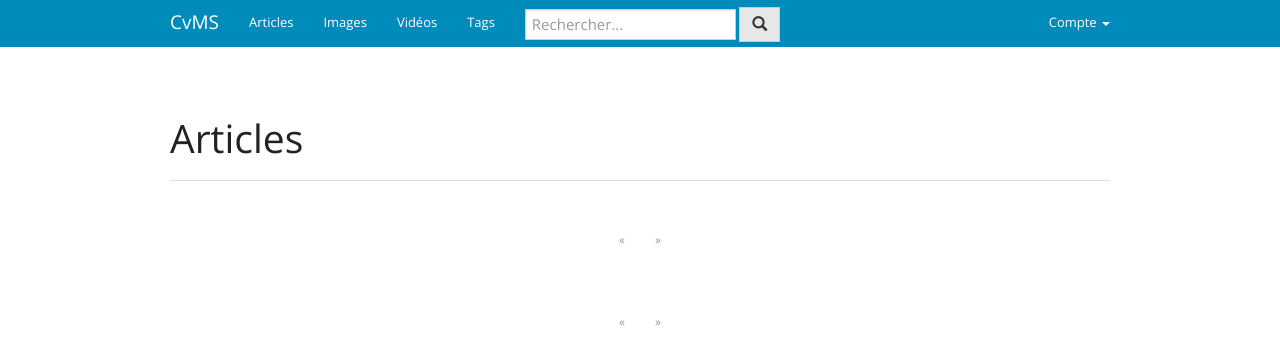
After one commit to folkrav/B65-CvMS, a Flask app: page /articles/text in a window 1280 px wide. The commit adds this page. Shown: the top 364 px of the page. Run offline with Flask 2, Linux system fonts and the light colour scheme; data that the repository does not hold is empty; some libraries are stand-ins or nearby versions; some web fonts are replaced.

Commit message:
basic article template now rendering

```diff
--- a/app/__init__.py
+++ b/app/__init__.py
@@ -16,6 +16,9 @@ misaka = Misaka()
 login = LoginManager()
 login.session_protection = 'strong'
 login.login_view = 'auth.login'
+
+# Global configuration variables
+POSTS_PER_PAGE = 10
 
 def create_app(config_name):
     """Factory method to create a CvMS app instance."""
@@ -38,5 +41,7 @@ def create_app(config_name):
     app.register_blueprint(auth_blueprint, url_prefix='/authentication')
     from app.users import users as users_blueprint
     app.register_blueprint(users_blueprint, url_prefix='/users')
+    from app.articles import articles as articles_blueprint
+    app.register_blueprint(articles_blueprint, url_prefix="/articles")
 
     return app
--- /dev/null
+++ b/app/articles/__init__.py
@@ -0,0 +1,5 @@
+from flask import Blueprint
+
+articles = Blueprint('articles', __name__)
+
+from . import views
--- /dev/null
+++ b/app/articles/views.py
@@ -0,0 +1,10 @@
+from flask import render_template, url_for, flash
+from . import articles
+from app.models import Article, ArticleStatus
+from app import POSTS_PER_PAGE
+
+
+@articles.route('/text')
+def text(page=1):
+    posts = Article.query.order_by(Article.timestamp.desc()).paginate(page, POSTS_PER_PAGE, True)
+    return render_template('articles/text.html', posts=posts)
--- a/app/models.py
+++ b/app/models.py
@@ -100,6 +100,9 @@ class ArticleStatus(db.Model):
     name = db.Column(db.String(64))
     description = db.Column(db.String(160))
 
+    DRAFT = 1
+    PUBLISHED = 2
+
 
 class ArticleCategory(db.Model):
     __tablename__ = 'article_categories'
--- /dev/null
+++ b/app/templates/articles/text.html
@@ -0,0 +1,19 @@
+{%- extends "base.html" %}
+{% from "bootstrap/pagination.html" import render_pagination %}
+
+{% block title %}CvMS - Articles{% endblock %}
+
+{% block contents %}
+{{super()}}
+<div class="page-header"><h1>Articles</h1></div>
+<div class="text-center">{{ render_pagination(posts) }}</div>
+{% for post in posts.items %}
+    <div class="panel panel-default col-md-10 col-md-offset-1">
+        <div class="panel-body">
+                <h3>{{ post.title }}</h3>
+                <p>{{ post.summary }}</p>
+        </div>
+    </div>
+{% endfor %}
+<div class="text-center">{{ render_pagination(posts) }}</div>
+{%- endblock %}
--- a/app/templates/base.html
+++ b/app/templates/base.html
@@ -59,7 +59,7 @@
                     </li>
                 </ul>
                 <ul class="nav navbar-nav">
-                    <li><a href="/categories/articles">Articles</a></li>
+                    <li><a href="{{ url_for('articles.text') }}">Articles</a></li>
                     <li><a href="/categories/images">Images</a></li>
                     <li><a href="/categories/videos">Vidéos</a></li>
                     <li><a href="/tags">Tags</a></li>
```
